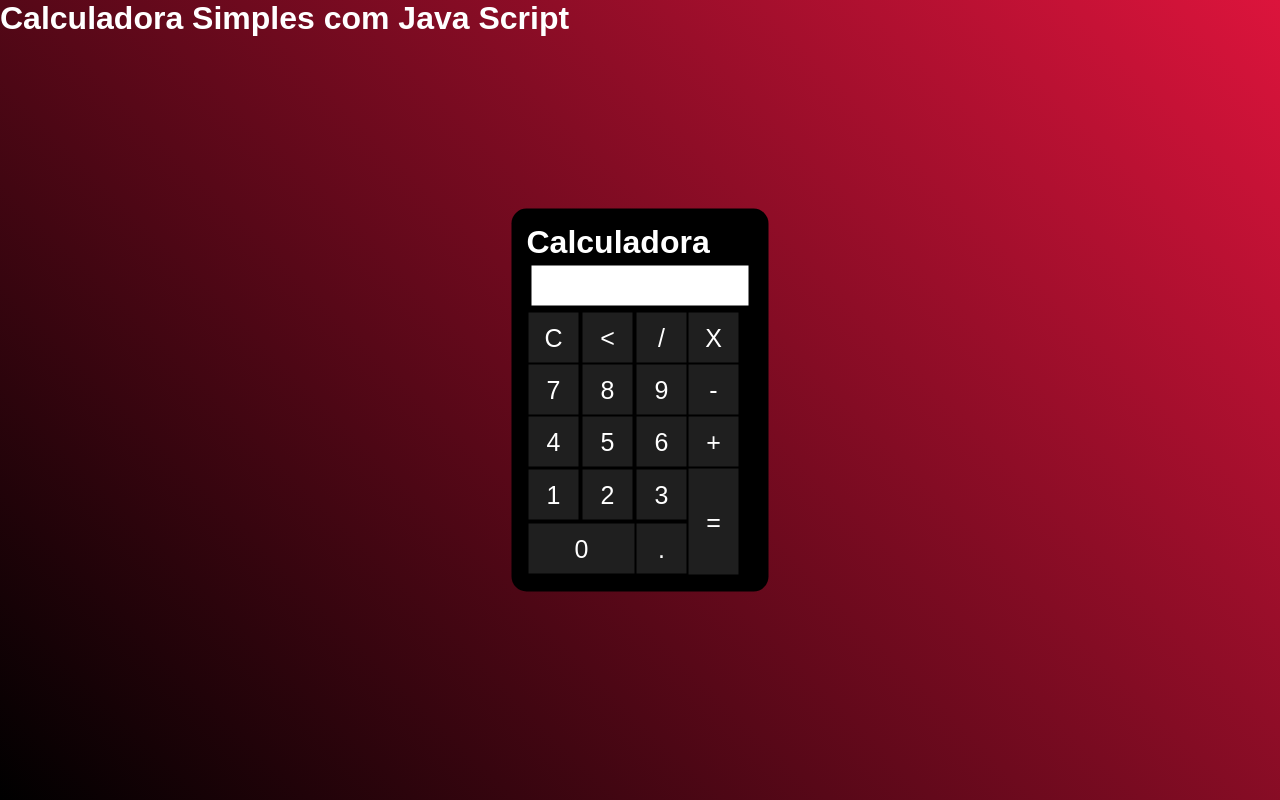
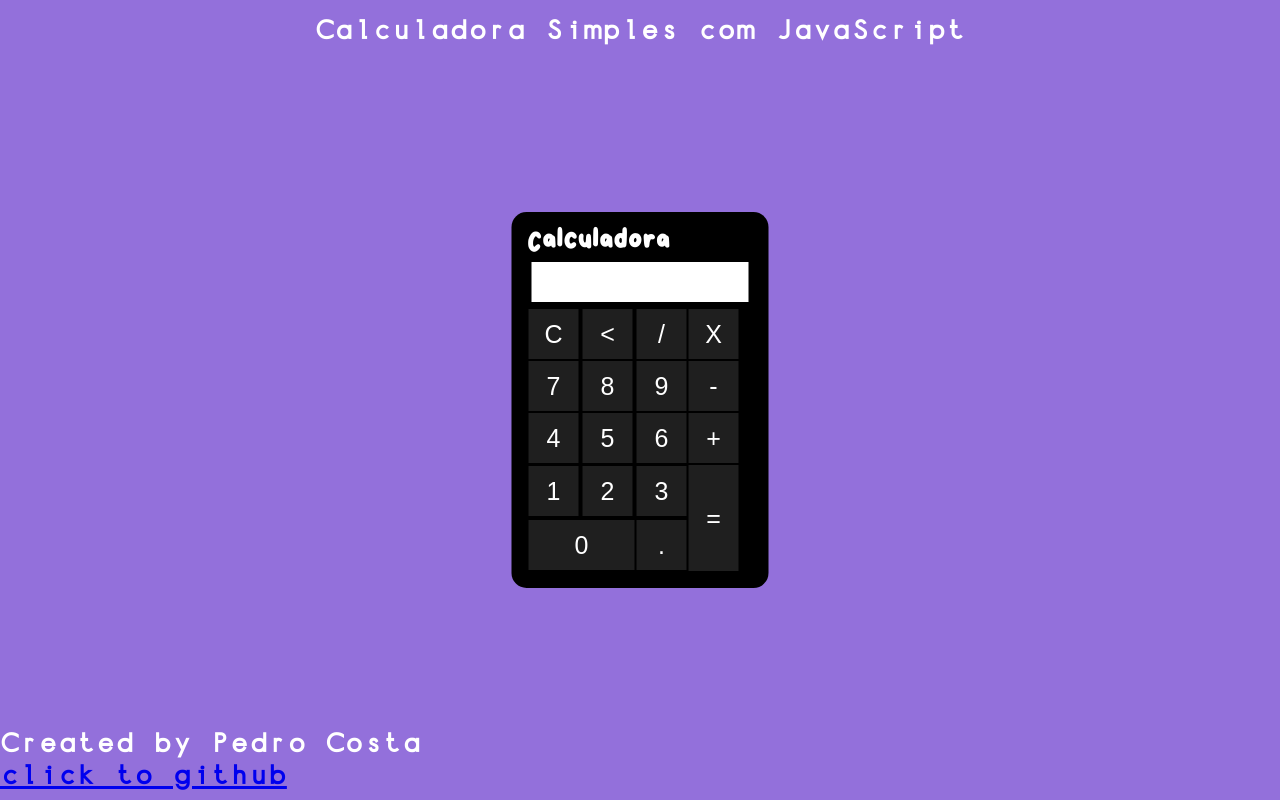
Before and after one commit to pedronicolascosta/calculadora, a plain HTML site: page index.html in a window 1280 px wide. Drawn offline with Linux system fonts and the light colour scheme.

Commit message:
Add files via upload

```diff
--- a/css/style.css
+++ b/css/style.css
@@ -1,14 +1,36 @@
 *{margin: 0;
 padding: 0;}
 
+@font-face
+  {font-family:'Mungil' ;
+  src:url(../fonts/Mungil-Regular.ttf);}
+@font-face
+  {font-family:'normt' ;
+  src:url(../fonts/NORMT___.ttf);}
+
 .fundo
-{background-image: linear-gradient(45deg, black, crimson);
+{/*background-image: linear-gradient(45deg, black, #6959CD);*/
+background-color: #9370DB;
 height: 100vh;
 color: white;
 font-family: Arial, Helvetica, sans-serif;}
 
+.titulo
+{font-family:"normt", sans-serif;
+position: relative;
+text-align: center;
+border-radius: 15px;
+padding: 15px;
+}
+
+.final
+{position: absolute;
+bottom: 1%;
+font-family:"normt", sans-serif;}
+
 .calculadora
-{position: absolute;
+{font-family:"Mungil", sans-serif;
+position: absolute;
 background-color: black;
 top: 50%;
 left: 50%;
--- a/index.html
+++ b/index.html
@@ -10,42 +10,43 @@
 <body>
 
     <div class="fundo">
-        <h1>Calculadora Simples com Java Script</h1>
+        <h1 class="titulo">Calculadora Simples com JavaScript</h1>
         <div class="calculadora">
             <h1>Calculadora</h1>
             <p id="resultado"></p>
             <table>
                 <tr>
-                    <td><button class="botao">C</button></td>
-                    <td><button class="botao"><</button></td>
-                    <td><button class="botao">/</button></td>
-                    <td><button class="botao">X</button></td>
+                    <td><button class="botao" onclick="limpar()">C</button></td>
+                    <td><button class="botao" onclick="voltar()"><</button></td>
+                    <td><button class="botao" onclick="insere('/')">/</button></td>
+                    <td><button class="botao" onclick="insere('*')">X</button></td>
                 </tr>
                 <tr>
-                    <td><button class="botao">7</button></td>
-                    <td><button class="botao">8</button></td>
-                    <td><button class="botao">9</button></td>
-                    <td><button class="botao">-</button></td>
+                    <td><button class="botao" onclick="insere('7')">7</button></td>
+                    <td><button class="botao" onclick="insere('8')">8</button></td>
+                    <td><button class="botao" onclick="insere('9')">9</button></td>
+                    <td><button class="botao" onclick="insere('-')">-</button></td>
                 </tr>
                 <tr>
-                    <td><button class="botao">4</button></td>
-                    <td><button class="botao">5</button></td>
-                    <td><button class="botao">6</button></td>
-                    <td><button class="botao">+</button></td>
+                    <td><button class="botao" onclick="insere('4')">4</button></td>
+                    <td><button class="botao" onclick="insere('5')">5</button></td>
+                    <td><button class="botao" onclick="insere('6')">6</button></td>
+                    <td><button class="botao" onclick="insere('+')">+</button></td>
                 </tr>
                 <tr>
-                    <td><button class="botao">1</button></td>
-                    <td><button class="botao">2</button></td>
-                    <td><button class="botao">3</button></td>
-                    <td rowspan="2"><button class="botao" style="height: 106px;">=</button></td>
+                    <td><button class="botao" onclick="insere('1')">1</button></td>
+                    <td><button class="botao" onclick="insere('2')">2</button></td>
+                    <td><button class="botao" onclick="insere('3')">3</button></td>
+                    <td rowspan="2"><button class="botao" style="height: 106px;" onclick="calcular()">=</button></td>
                 </tr>
                 <tr>
-                    <td colspan="2"><button class="botao" style="width: 106px;">0</button></td>
+                    <td colspan="2"><button class="botao" onclick="insere('0')" style="width: 106px;">0</button></td>
                     <td><button class="botao">.</button></td>
                 </tr>
             </table>
         </div>
+    <h1 class="final">Created by Pedro Costa <br><a href="https://github.com/projetos-NicolasCosta">click to github</a></h1>
     </div>
-
+    <script src="js/calculadora.js"></script>
 </body>
 </html>
--- /dev/null
+++ b/js/calculadora.js
@@ -0,0 +1,16 @@
+function insere(numero)
+	{document.getElementById('resultado').innerHTML = numero;}
+
+function limpar()
+	{document.getElementById('resultado').innerHTML = "";}
+
+function voltar()
+	{var resultado = document.getElementById('resultado').innerHTML;
+	document.getElementById('resultado').innerHTML = resultado.substring(0,resultado.length -1)}
+
+function calcular()
+	{var resultado = document.getElementById('resultado').innerHTML;
+		if (resultado)
+			{document.getElementById('resultado').innerHTML = eval(resultado);}
+		else{document.getElementById('resultado').innerHTML = "Nada..."}
+}
```
Also changed, not shown: fonts/Mungil-Regular.ttf (added), fonts/NORMT___.TTF (added).
